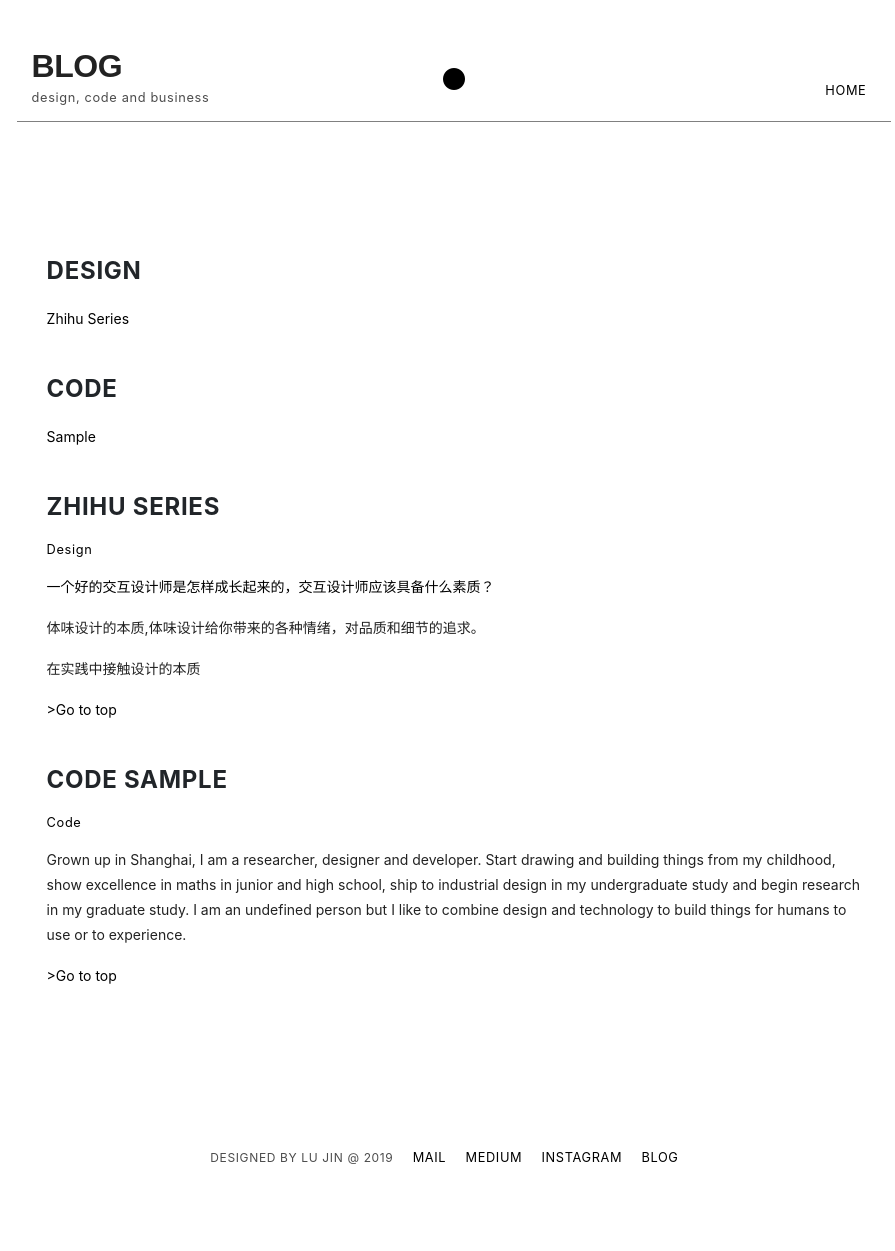
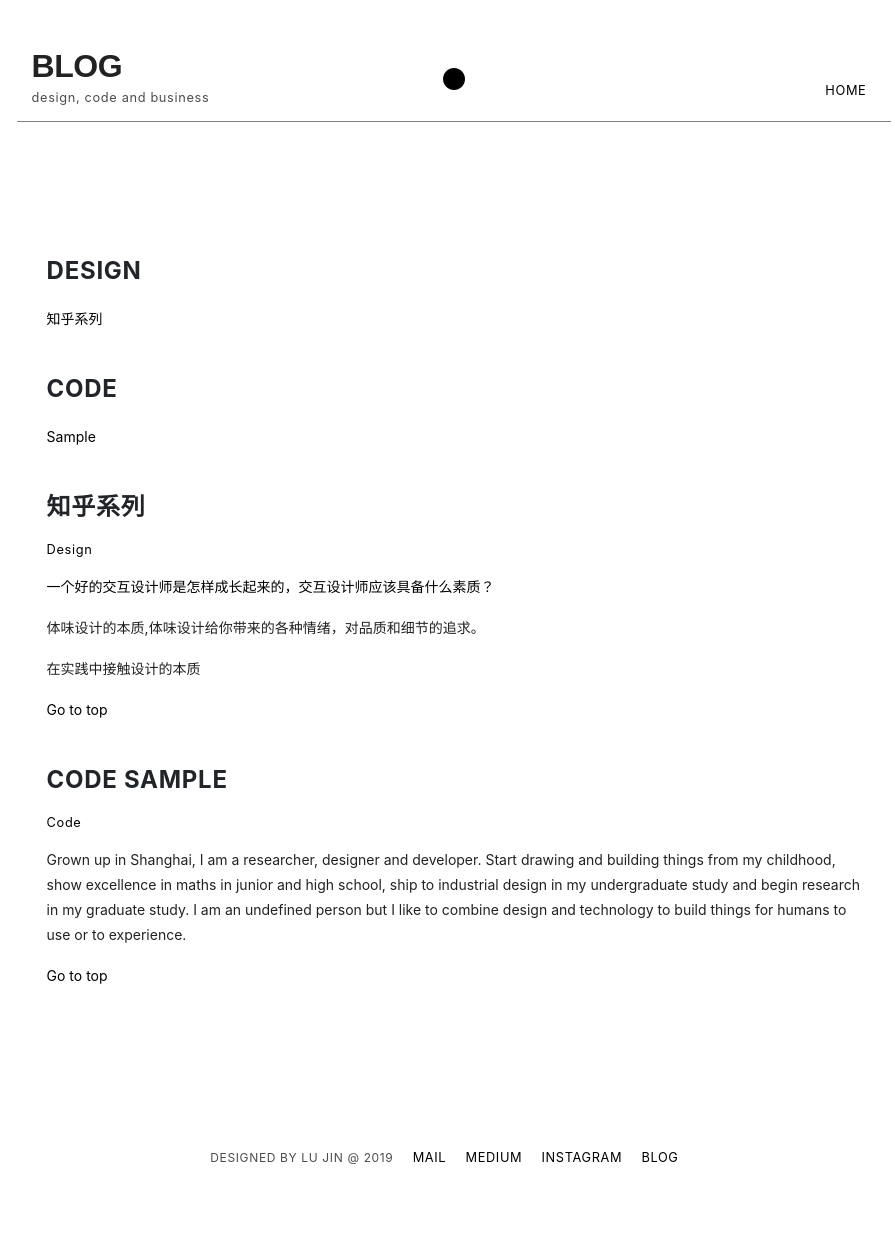
Before and after one commit to beforux/ShakeYourLove, a Jekyll site: the page blog.html, which Jekyll copies as it is, in a window 1280 px wide. Shown: the whole page, without its empty margins (186-1081 px from the left). Built offline with Jekyll 4.4.1, drawn with Linux system fonts in a browser that asks for light colours; nearby versions of some CDN libraries.

Commit message:
Update blog.html

```diff
--- a/blog.html
+++ b/blog.html
@@ -38,21 +38,23 @@
      <div class="row">
      <div class="col-sm-12" name="top">
             <h3 name="design">Design </h5>
-            <p><a href="#design1">Zhihu Series</a></p>
+            <p><a href="#design1">知乎系列</a></p>
             <h3 name="code"> Code </h5>
             <p><a>Sample</a></p>
 
-      <h3 name="design1">Zhihu Series </h3>
+      <h3 name="design1">知乎系列 </h3>
        <p class="small" > <a href="#design">Design</a></p>
       <p> <a href="https://www.zhihu.com/question/20951805/answer/16729839"> 一个好的交互设计师是怎样成长起来的，交互设计师应该具备什么素质？</a></p>
       <p>体味设计的本质,体味设计给你带来的各种情绪，对品质和细节的追求。</p>
        <p>在实践中接触设计的本质</p>
-      <p><a href="#top">>Go to top</a>
+       <p><a href="https://www.zhihu.com/question/20951799/answer/16713025>未来的软件 UI、UX 将会如何发展，有哪些趋势，为什么？</a></p>
+
+      <p><a href="#top">Go to top</a>
 
        <h3 name="code1"> Code Sample</h3>
        <p class="small"> <a href="#code">Code</a></p>
        <p>Grown up in Shanghai, I am a researcher, designer and developer. Start drawing and building things from my childhood, show excellence in maths in junior and high school, ship to industrial design in my undergraduate study and begin research in my graduate study. I am an undefined person but I like to combine design and technology to build things for humans to use or to experience.</p>
-      <p><a href="#top">>Go to top</a>
+      <p><a href="#top">Go to top</a>
 
 
           </div>
```
